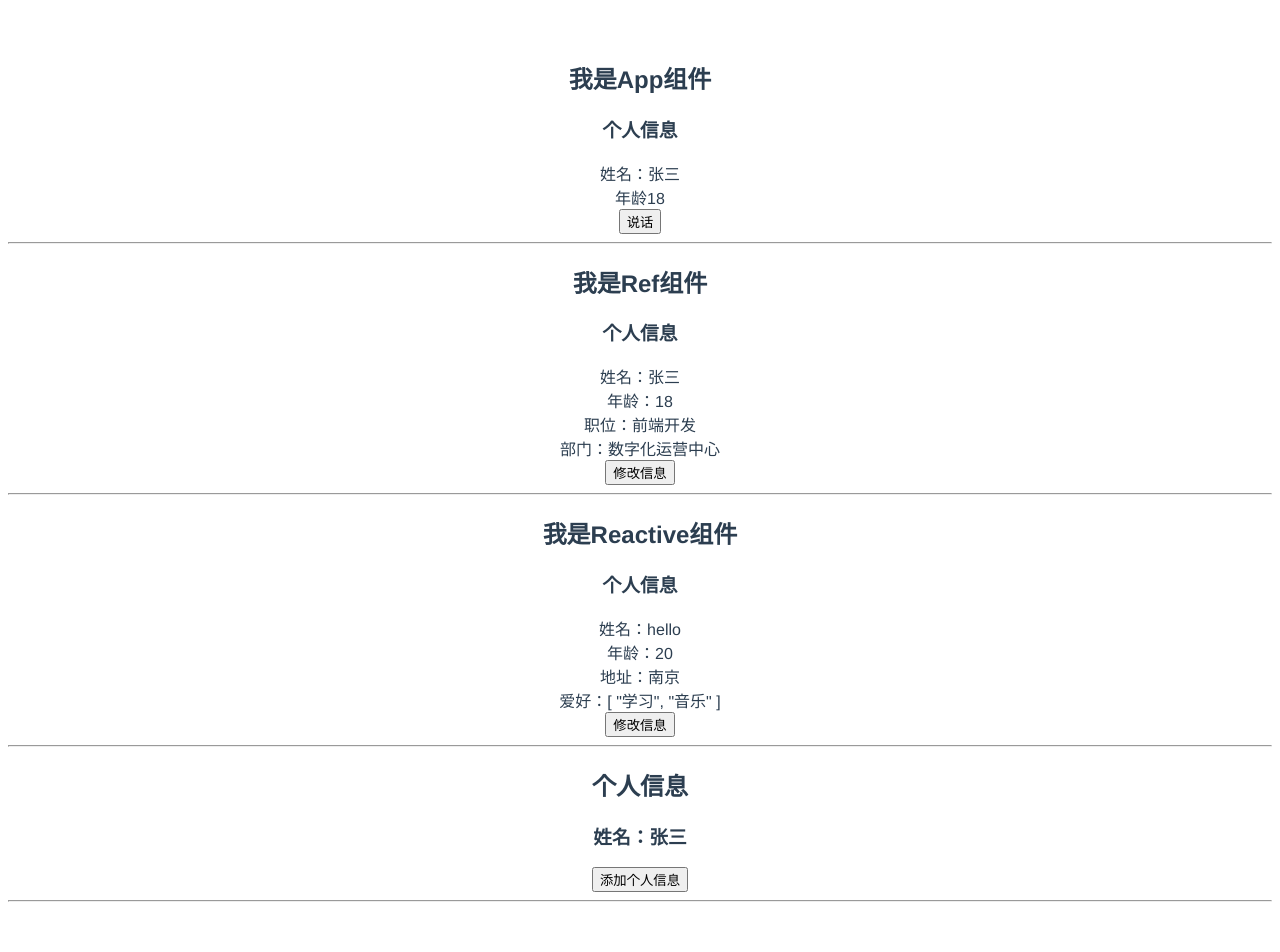
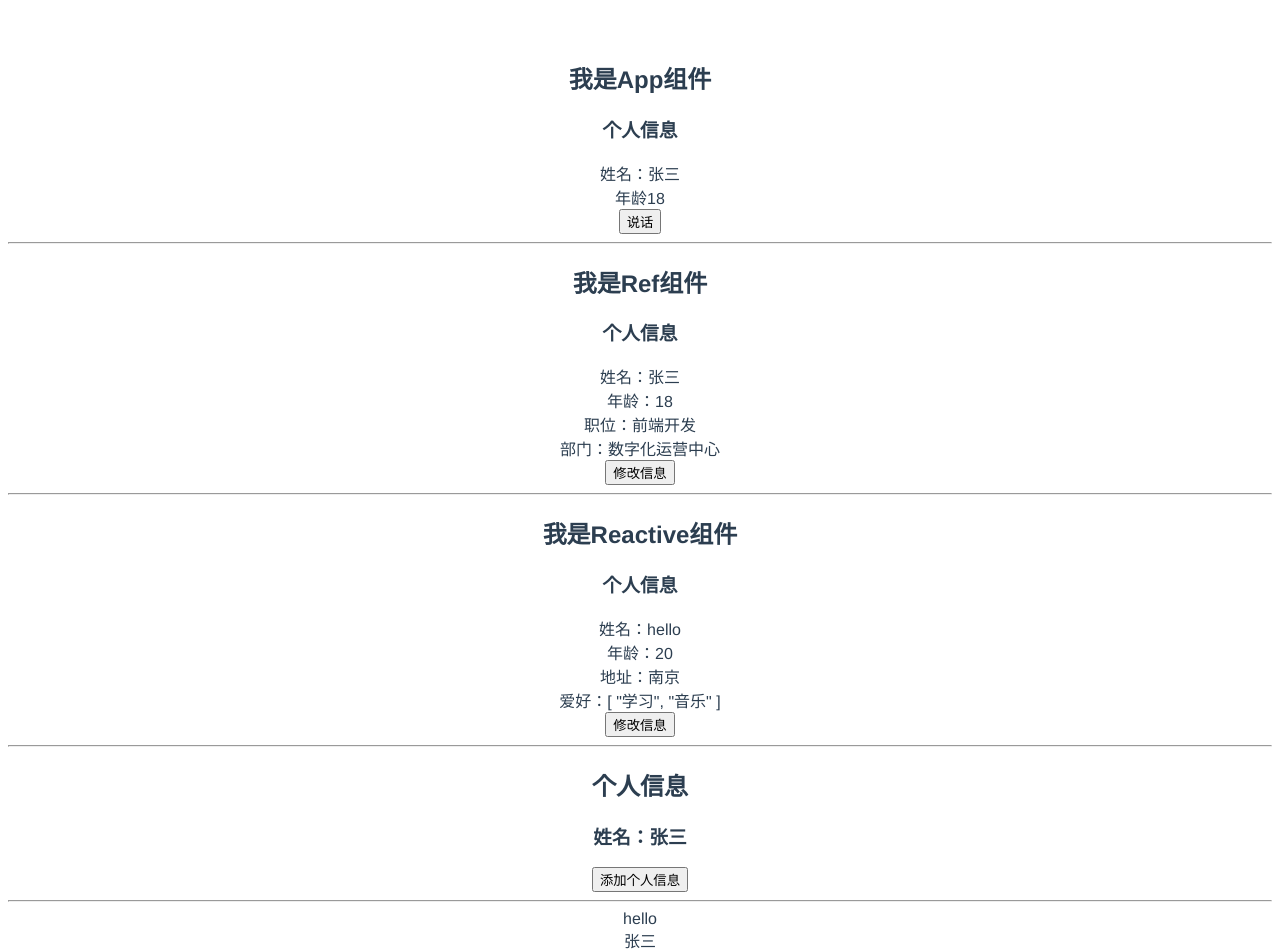
Before and after one commit to limchen233/vue3_test, a Vue app: page / in a window 1280 px wide. Shown: the top 952 px of the page. Before the commit the page ends 910 px from the top, so only its background shows below. Built offline with nearby package versions, Linux system fonts and the light colour scheme.

Commit message:
props和emit的使用

```diff
--- a/src/04setup注意点/setup_demo.vue
+++ b/src/04setup注意点/setup_demo.vue
@@ -1,20 +1,38 @@
 <template>
-	<div></div>
+	<div>
+		<div>{{msg}}</div>
+		<div @click="testEmit">{{name}}</div>
+	</div>
 </template>
 <script>
 export default {
 	name: 'SetupDemo',
+	props: ['msg', 'name'],
 	beforeCreate() {
 		console.log('---beforeCreate')
 	},
-	setup() {
+	/* setup() {
 		console.log('---setup')
 		console.log(this)
-	},
+	}, */
+
+	setup(props, context) { // props要先在上面声明才能接收到值
+		console.log(props) // Proxy{msg:'hello',name:'张三'}
+		console.log(context) // 包含emit方法
+
+		function testEmit() {
+			context.emit('hello', 666) // 子组件触发父组件事件
+		}
+
+		return {
+			testEmit
+		}
+	}
 
 	/* 注意：
 		1、setup早于beforeCreate执行
 		2、setup中this是undefined
+		3、setup接收两个参数，props要先声明才能接收到值
 
 
 	*/
--- a/src/App.vue
+++ b/src/App.vue
@@ -11,7 +11,7 @@
 	<hr>
 	<ReactiveMd></ReactiveMd>
 	<hr>
-	<SetupDemo></SetupDemo>
+	<SetupDemo @hello="testHello" msg="hello" name="张三"></SetupDemo>
 
 </template>
 
@@ -38,11 +38,16 @@ export default {
 			alert(`大家好，我是${name},今年${age}岁了`)
 		}
 
+		function testHello(val) {
+			alert(val)
+		}
+
 		/* return一个对象（常用） */
 		return {
 			name,
 			age,
-			say
+			say,
+			testHello
 		}
 
 		// return一个渲染函数
```
